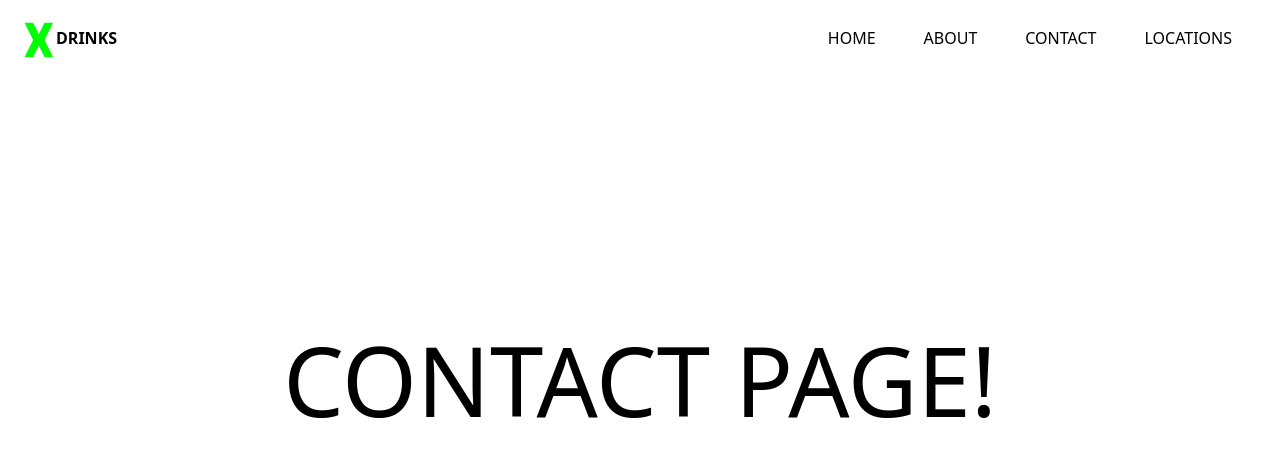
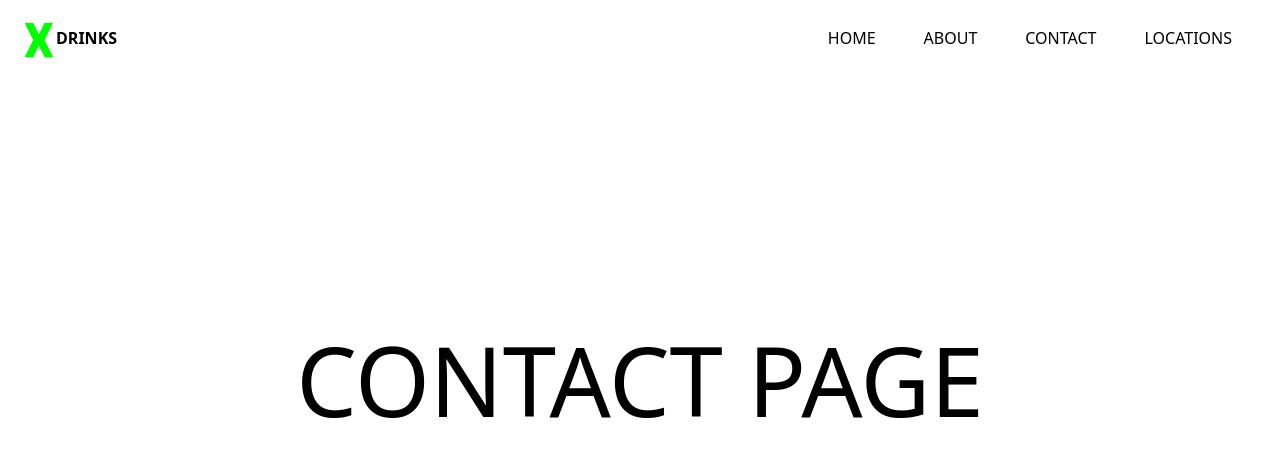
Before and after one commit to RedMotionMedia/xdrinks-frontend, a Next.js app: page /contact in a window 1280 px wide. Shown: the top 456 px of the page. Built offline with nearby package versions, Linux system fonts and the light colour scheme.

Commit message:
test pipeline 2

```diff
--- a/pages/contact.js
+++ b/pages/contact.js
@@ -4,7 +4,7 @@ export default function Contact() {
     return(
         <Page>
             <div className="h-screen flex items-center justify-center pb-10">
-                    <h1 className="lg:text-8xl text-4xl">Contact Page!</h1>
+                    <h1 className="lg:text-8xl text-4xl">Contact Page</h1>
             </div>
         </Page>
     )
```
